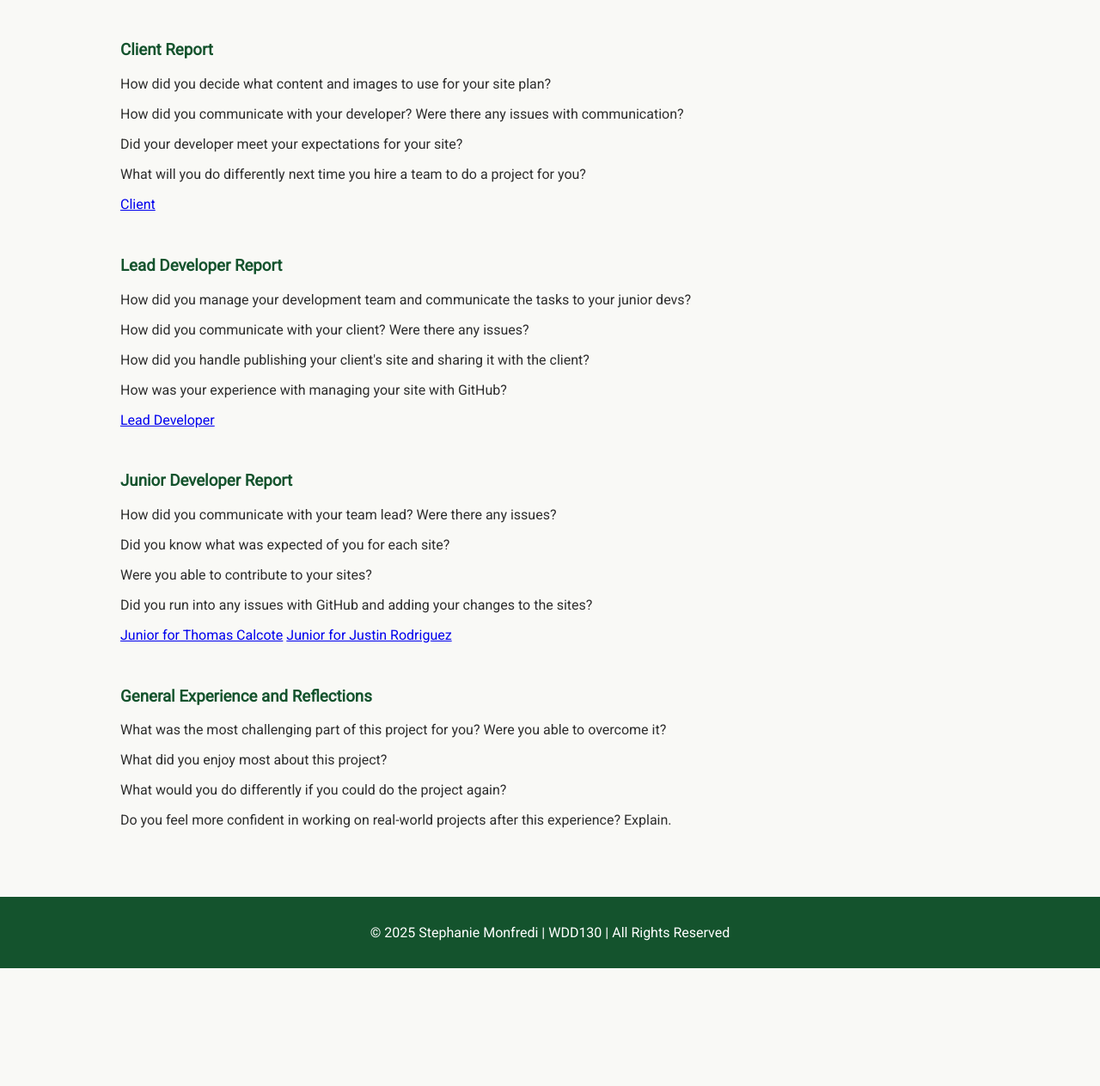
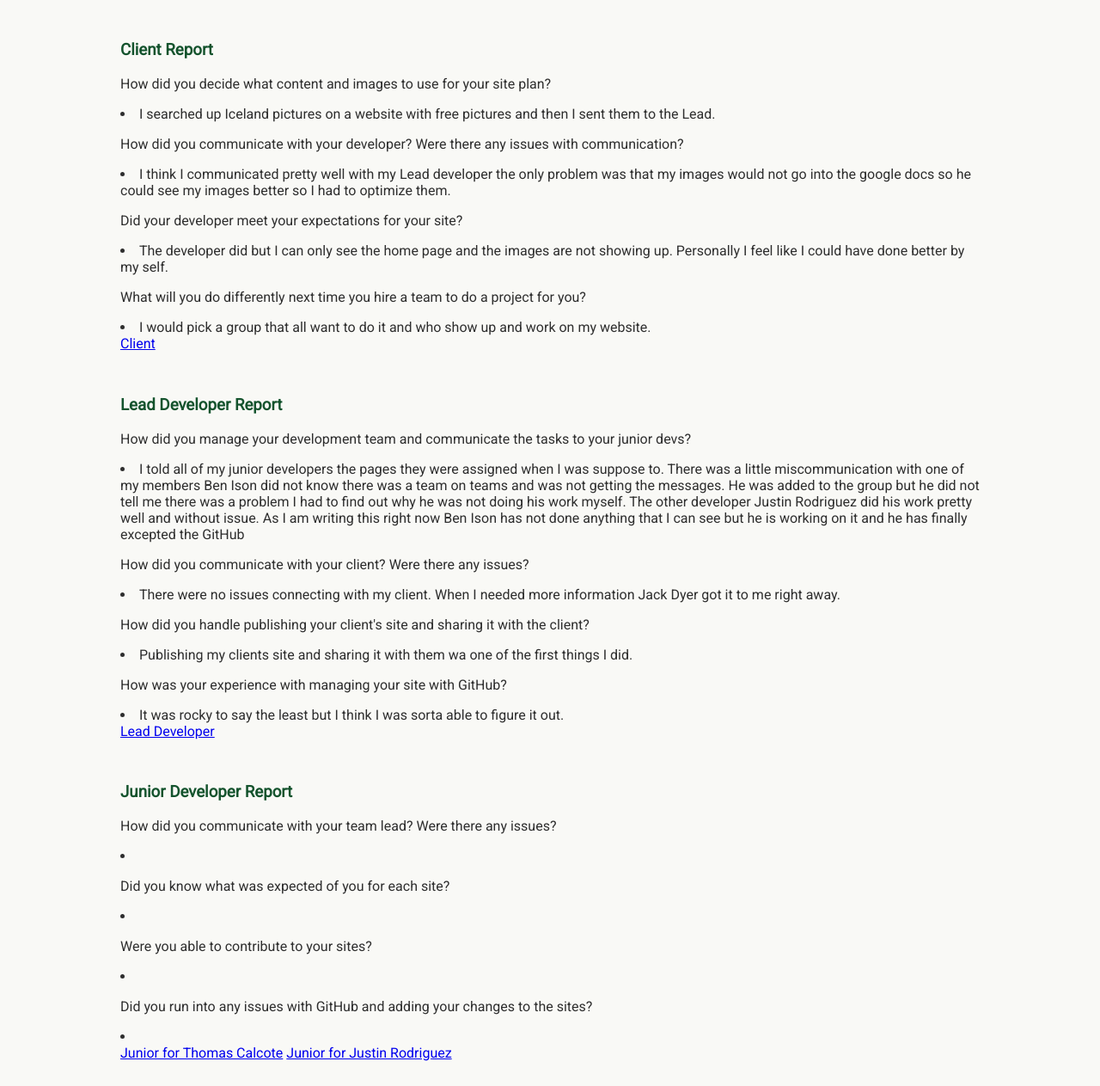
Before and after one commit to stephaniemonfredi/wdd130, a plain HTML site: page client_report.html in a window 1280 px wide. Shown: the part 380-1643 px from the top of the page at 86% size. Before the commit the page ends 1506 px from the top, so only its background shows below. Drawn offline with Linux system fonts and the light colour scheme; a web font is replaced by a local one.

Commit message:
working progress

```diff
--- a/client_report.html
+++ b/client_report.html
@@ -34,38 +34,40 @@
         <section>
             <h3>Client Report</h3>
             <p>How did you decide what content and images to use for your site plan?</p>
-            <p></p>
+            <li>I searched up Iceland pictures on a website with free pictures and then I sent them to the Lead. </li>
             <p>How did you communicate with your developer? Were there any issues with communication?</p>
-            <p></p>
+            <li>I think I communicated pretty well with my Lead developer the only problem was that my images would not go into the google docs so he could see my images better so I had to optimize them.</li>
             <p>Did your developer meet your expectations for your site?</p>
-            <p></p>
+            <li>The developer did but I can only see the home page and the images are not showing up. Personally I feel like I could have done better by my self.</li>
             <p>What will you do differently next time you hire a team to do a project for you?</p>
-            <a href="https://markisquiet.github.io/wdd130-monfredi/Links to an external site. ">Client</a>
+            <li>I would pick a group that all want to do it and who show up and work on my website.</li>
+            <a href="https://markisquiet.github.io/wdd130-monfredi/">Client</a>
         </section>
 
         <section>
             <h3>Lead Developer Report</h3>
             <p>How did you manage your development team and communicate the tasks to your junior devs?</p>
-            <p></p>
+            <li>I told all of my junior developers the pages they were assigned when I was suppose to. There was a little miscommunication with one of my members Ben Ison did not know there was a team on teams and was not getting the messages. He was added to the group but he did not tell me there was a problem I had to find out why he was not doing his work myself. The other developer Justin Rodriguez did his work pretty well and without issue. As I am writing this right now Ben Ison has not done anything that I can see but he is working on it and he has finally excepted the GitHub</li>
             <p>How did you communicate with your client? Were there any issues?</p>
-            <p></p>
+            <li>There were no issues connecting with my client. When I needed more information Jack Dyer got it to me right away.</li>
             <p>How did you handle publishing your client's site and sharing it with the client?</p>
+            <li>Publishing my clients site and sharing it with them wa one of the first things I did.</li>
             <p>How was your experience with managing your site with GitHub?</p>
-            <p></p>
+            <li>It was rocky to say the least but I think I was sorta able to figure it out.</li>
             <a href="https://stephaniemonfredi.github.io/wdd130-dyer/">Lead Developer</a>
         </section>
 
         <section>
             <h3>Junior Developer Report</h3>
             <p>How did you communicate with your team lead? Were there any issues?</p>
-            <p></p>
+            <li></li>
             <p>Did you know what was expected of you for each site?</p>
-            <p></p>
+            <li></li>
             <p>Were you able to contribute to your sites?</p>
-            <p></p>
+            <li></li>
             <p>Did you run into any issues with GitHub and adding your changes to the sites?</p>
-            <p></p>
-            <a href=" https://bangojetty.github.io/wdd130-garthe/Links to an external site.">Junior for Thomas Calcote</a>
+            <li></li>
+            <a href=" https://bangojetty.github.io/wdd130-garthe/">Junior for Thomas Calcote</a>
             <a href="https://jusrod-jar.github.io/wdd130-kouakou-new/">Junior for Justin Rodriguez</a>
         </section>
 
```
